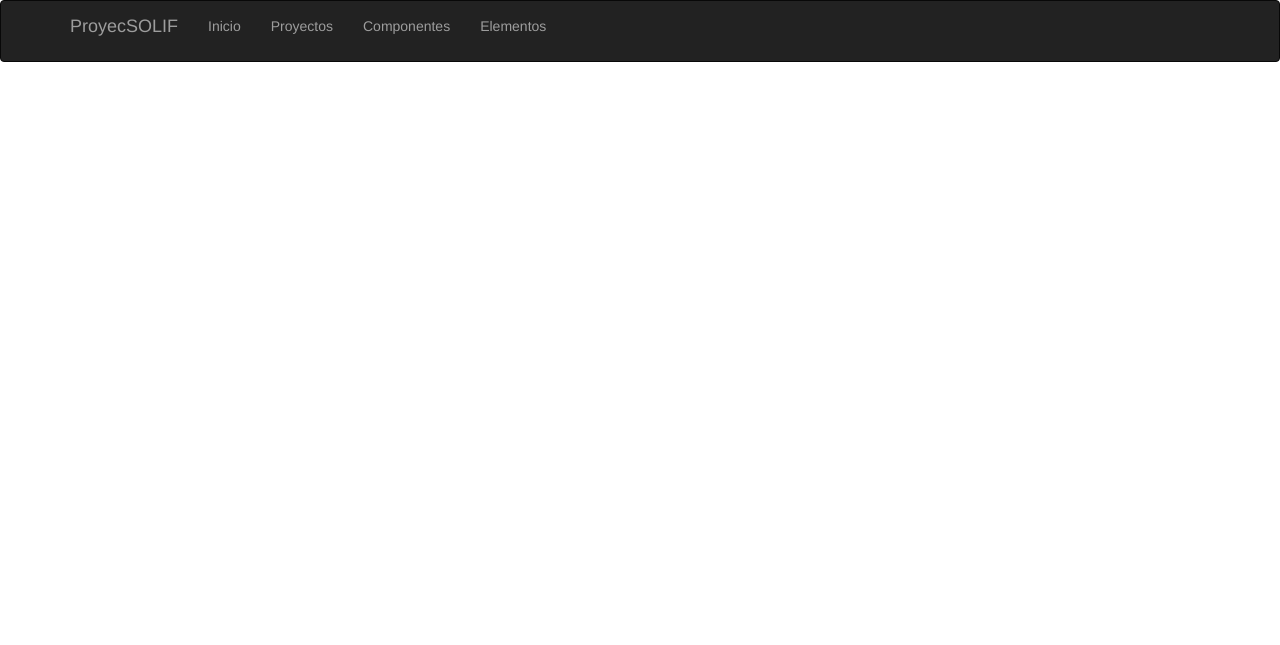
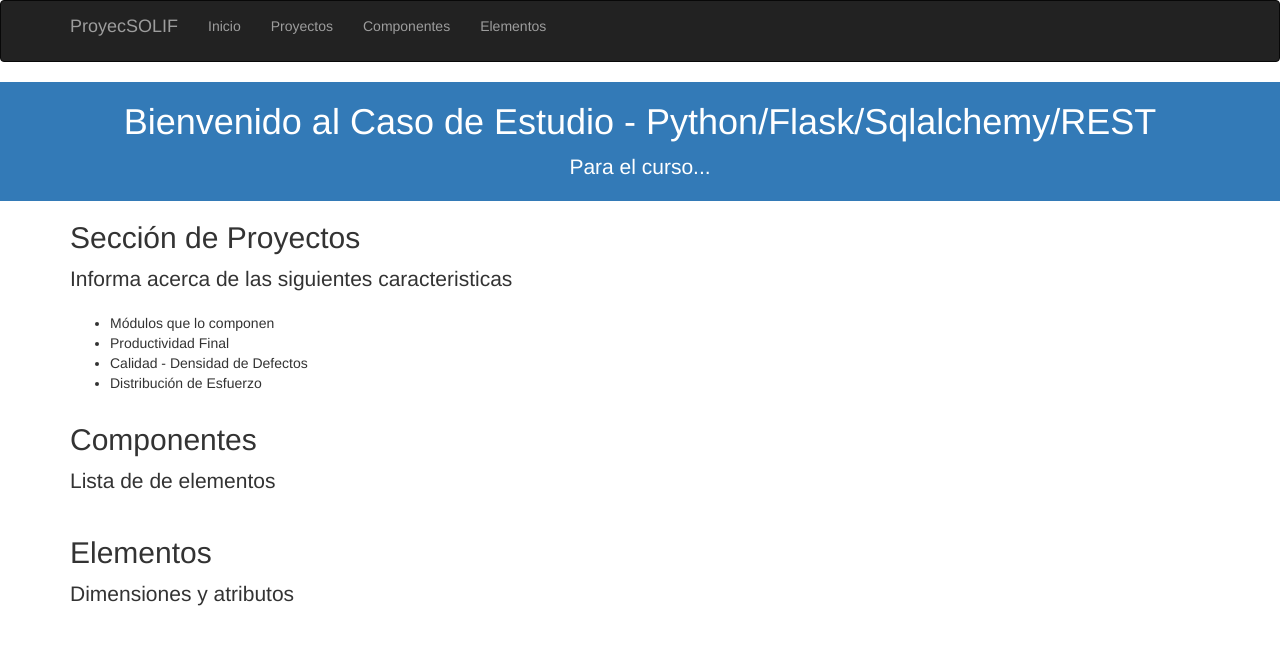
Before and after one commit to vvalotto/proyectos_SOLINF, a Flask app: page / in a window 1280 px wide. Shown: the top 645 px of the page. Run offline with Flask 2, Linux system fonts and the light colour scheme; some libraries are stand-ins or nearby versions.

Commit message:
App Flask - Página de Inicio

```diff
--- a/presentacion/app.py
+++ b/presentacion/app.py
@@ -20,8 +20,5 @@ def index():
     return render_template("index.html")
 
 
-
-
-
 if __name__ == '__main__':
     app.run(debug=True)
--- a/presentacion/templates/index.html
+++ b/presentacion/templates/index.html
@@ -4,5 +4,49 @@
 {% block title %}ProyeSOLINF{% endblock %}
 
 {% block content %}
+  <header class="bg-primary text-white">
+    <div class="container text-center">
+      <h1>Bienvenido al Caso de Estudio - Python/Flask/Sqlalchemy/REST</h1>
+      <p class="lead">Para el curso...</p>
+    </div>
+  </header>
+  <section id="proyecto">
+    <div class="container">
+      <div class="row">
+        <div class="col-lg-8 mx-auto">
+          <h2>Sección de Proyectos</h2>
+          <p class="lead">Informa acerca de las siguientes caracteristicas</p>
+          <ul>
+            <li>Módulos que lo componen</li>
+            <li>Productividad Final</li>
+            <li>Calidad - Densidad de Defectos</li>
+            <li>Distribución de Esfuerzo</li>
+          </ul>
+         </div>
+      </div>
+    </div>
+  </section>
+
+  <section id="componente" class="bg-light">
+    <div class="container">
+      <div class="row">
+        <div class="col-lg-8 mx-auto">
+          <h2>Componentes</h2>
+          <p class="lead">Lista de de elementos</p>
+        </div>
+      </div>
+    </div>
+  </section>
+
+  <section id="elemento">
+    <div class="container">
+      <div class="row">
+        <div class="col-lg-8 mx-auto">
+          <h2>Elementos</h2>
+          <p class="lead">Dimensiones y atributos</p>
+        </div>
+      </div>
+    </div>
+  </section>
 
 {% endblock %}
```
